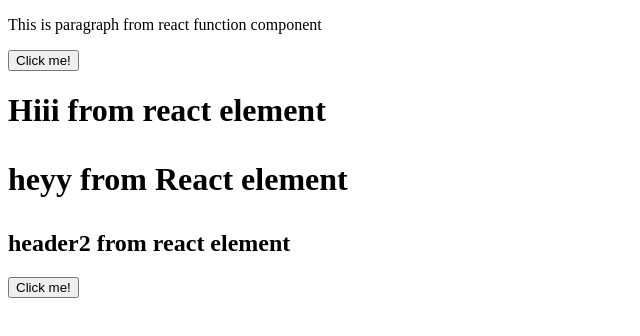
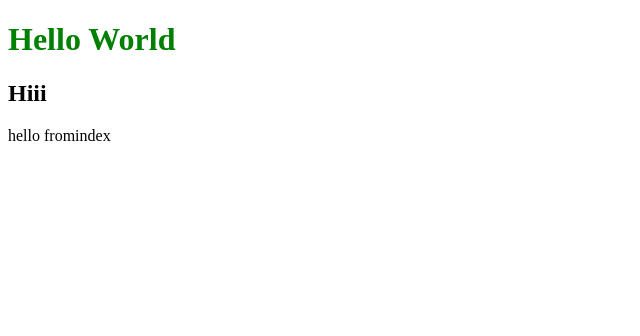
Before and after one commit to vasanth-2604/React-app, a React app: page / in a window 1280 px wide. Shown: the whole page, without its empty margins (0-640 px from the left). Built offline with nearby package versions, Linux system fonts and the light colour scheme.

Commit message:
Revert "Scratched React"

```diff
--- a/App.js
+++ b/App.js
@@ -2,36 +2,7 @@ import React from "react";
 import ReactDOM from "react-dom/client";
 
 
-//React Element
-const heading =[React.createElement('h1',{key:3},["Hiii from react element",React.createElement('p',{key:1},"heyy from React element")]),React.createElement("h2",{key:6},'header2 from react element')]
 
-const headerRend = ReactDOM.createRoot(document.getElementById('header'));
-const rootRender = ReactDOM.createRoot(document.getElementById('root'));
-
-
-//React JsX syntax
-const headingJsx =(<h1>Hello from
-    JsX</h1>);
-
-//React Function Component
-const ButtonComponent = ()=> <button id={id} onClick={clicked}>Click me!</button>
- const ParagraphComponent = () => (
-
-    <div>
-
-        <p>This is paragraph from react function component</p>
-         <ButtonComponent/>
-         {heading}
-         {ButtonComponent()}
-    </div>
- )
-
-
- const id = "btn"
-function clicked(){
-    const button = document.getElementById('btn')
-    button.addEventListener("click",()=>{console.log("button clicked")})
-}
-
-// headerRend.render(heading)
-rootRender.render(<ParagraphComponent/>)
+const heading = React.createElement("div",{id:'parent'},React.createElement("div",{className:'child'},[React.createElement("h1",{id:'heading',key:"H1"},'Hello World'),React.createElement('h2',{className:'SECONDHEADING',key:'H2'},"Hiii")]));
+const root = ReactDOM.createRoot(document.getElementById("root"));
+root.render(heading)
--- a/index.html
+++ b/index.html
@@ -7,8 +7,8 @@
     <link rel="stylesheet" href="./style.css"/>
 </head>
 <body>
-<div id = "header"></div>
-<div id = root></div>
+<div id = 'root'></div>
+<p>hello fromindex</p>
 
 
 <script type= "module" src="./App.js"></script>
```
